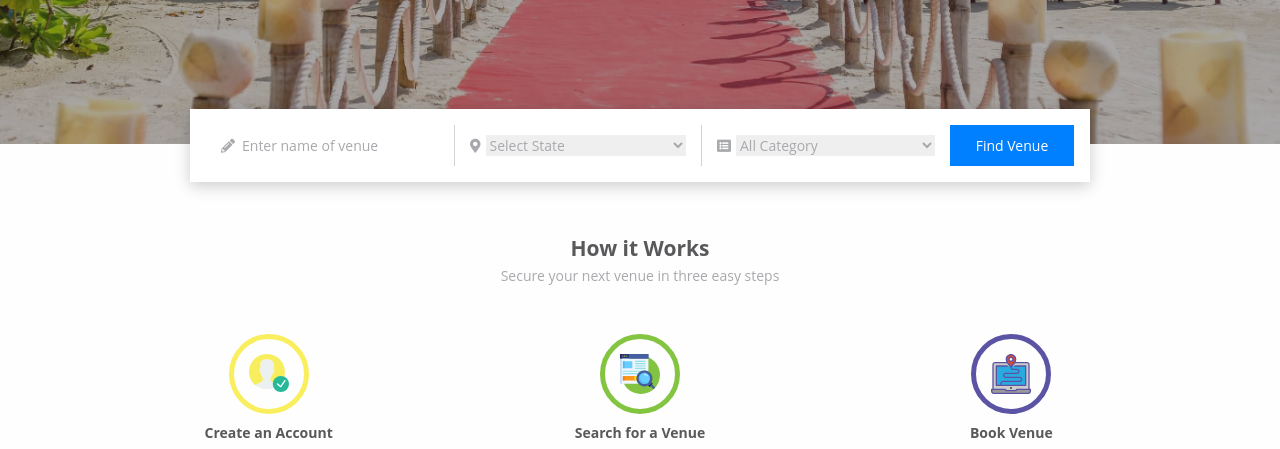
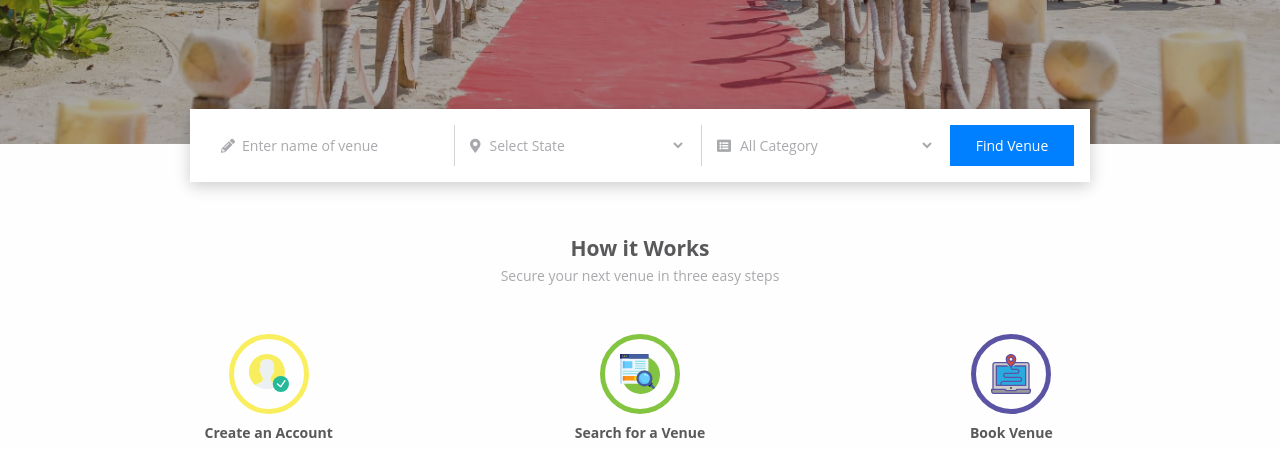
Before and after one commit to bombay21/bombay21.github.io, a plain HTML site: page index.html in a window 1280 px wide. Shown: the part 319-768 px from the top of the page. Drawn offline with Linux system fonts and the light colour scheme.

Commit message:
set select dropdown color

```diff
--- a/dist/css/main.css
+++ b/dist/css/main.css
@@ -323,6 +323,7 @@ select:focus {
   border: 0;
   width: 100%;
   color: var(--base-font-color);
+  background-color: #ffffff !important;
 }
 
 input::-webkit-input-placeholder {
```
